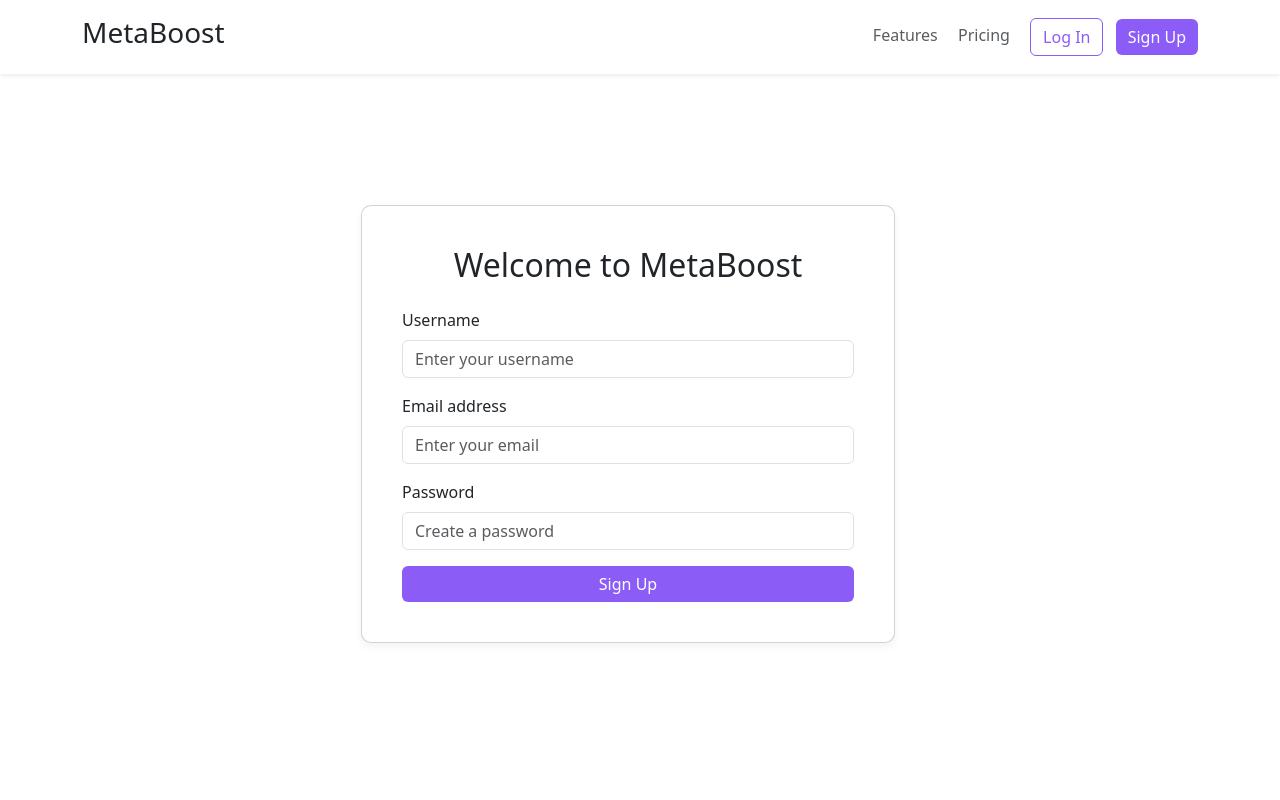
After one commit to KyleSeaford/MetaBoost, a Django app: page /signup/ in a window 1280 px wide. The commit adds this page. Run offline with Django 5.2, Linux system fonts and the light colour scheme.

Commit message:
Update login and signup URLs and templates

```diff
--- /dev/null
+++ b/MetaBoost/templates/signup.html
@@ -0,0 +1,84 @@
+{% load static %}
+
+<!DOCTYPE html>
+<html lang="en">
+    <head>
+        <meta charset="UTF-8">
+        <meta name="viewport" content="width=device-width, initial-scale=1.0">
+        <meta http-equiv="X-UA-Compatible" content="ie=edge">
+        <title>MetaBoost - Sign Up</title>
+        <link rel="icon" href="{% static 'logo.svg' %}" type="image/x-icon">
+        <link href="https://cdn.jsdelivr.net/npm/bootstrap@5.3.0/dist/css/bootstrap.min.css" rel="stylesheet">
+        <style>
+            .bg-purple {
+                background-color: #8B5CF6;
+            }
+            .btn-primary {
+                background-color: #8B5CF6;
+                border: none;
+            }
+            .btn-primary:hover {
+                background-color: #824efa;
+            }
+            .btn-outline-primary {
+                border-color: #8B5CF6;
+                color: #8B5CF6;
+            }
+            .btn-outline-primary:hover {
+                border-color: #8B5CF6;
+                background-color: #824efa;
+                color: white;
+            }
+            .card {
+                border-radius: 10px;
+                box-shadow: 0 4px 8px rgba(0, 0, 0, 0.05);
+            }
+        </style>
+    </head>
+
+    <body class="gradient-bg" style="min-height: 100vh;">
+        <!-- Navbar -->
+        <header class="bg-white shadow-sm py-3" style="position: fixed; width: 100%; z-index: 999;">
+            <div class="container d-flex justify-content-between align-items-center">
+                <h1 class="h3"><a href="/" class="text-decoration-none" style="color: #212529;">MetaBoost</a></h1>
+                <nav>
+                    <a href="/#features" class="text-muted me-3 text-decoration-none">Features</a>
+                    <a href="/#pricing" class="text-muted me-3 text-decoration-none">Pricing</a>
+                    <a href="/login" class="btn btn-outline-primary me-2">Log In</a>
+                    <a href="/signup" class="btn btn-primary">Sign Up</a>
+                </nav>
+            </div>
+        </header>
+
+        <div class="container d-flex align-items-center" style="min-height: 100vh;">
+            <div class="row justify-content-center w-100">
+                <div class="col-md-6 mt-5">
+                    <div class="card p-4">
+                        <div class="card-body">
+                            <h2 class="text-center text-purple mb-4">Welcome to MetaBoost</h2>
+                            <form>
+                                <div class="mb-3">
+                                    <label for="signupName" class="form-label">Username</label>
+                                    <input type="text" class="form-control" id="signupName" placeholder="Enter your username">
+                                </div>
+                                <div class="mb-3">
+                                    <label for="signupEmail" class="form-label">Email address</label>
+                                    <input type="email" class="form-control" id="signupEmail" placeholder="Enter your email">
+                                </div>
+                                <div class="mb-3">
+                                    <label for="signupPassword" class="form-label">Password</label>
+                                    <input type="password" class="form-control" id="signupPassword" placeholder="Create a password">
+                                </div>
+                                <div class="d-grid gap-2">
+                                    <button type="submit" class="btn btn-primary">Sign Up</button>
+                                </div>
+                            </form>
+                        </div>
+                    </div>
+                </div>
+            </div>
+        </div>
+
+        <script src="https://cdn.jsdelivr.net/npm/bootstrap@5.3.0/dist/js/bootstrap.bundle.min.js"></script>
+    </body>
+</html>
--- a/MetaBoost/urls.py
+++ b/MetaBoost/urls.py
@@ -21,5 +21,7 @@ from MetaBoost import views
 
 urlpatterns = [
     path('admin/', admin.site.urls),
-    path('', views.home, name='Home')
+    path('', views.home, name='Home'),
+    path('login/', views.login_view, name='Login'),
+    path('signup/', views.signup_view, name='Signup'),
 ]
--- a/MetaBoost/views.py
+++ b/MetaBoost/views.py
@@ -8,5 +8,43 @@ from django.http import JsonResponse
 from django.views.decorators.csrf import csrf_exempt
 from django.contrib.auth.decorators import login_required
 
+from .forms import LoginForm, SignupForm
+
 def home(request):
     return render(request, 'index.html')
+
+def login_view(request):
+    if request.user.is_authenticated:
+        return HttpResponseRedirect("/")
+
+    if request.method == "POST":
+        login_form = LoginForm(request.POST)
+        if login_form.is_valid():
+            authenticated_user = authenticate(request, username=login_form.cleaned_data.get("username"), password=login_form.cleaned_data.get("password"))
+            if authenticated_user is not None:
+                login(request=request, user=authenticated_user)
+            return HttpResponseRedirect("/")
+
+
+    return render(request, 'login.html')
+
+def signup_view(request):
+    if request.method == "POST":
+        signup_form = SignupForm(request.POST)
+        if signup_form.is_valid():
+            if User.objects.filter(username = signup_form.cleaned_data.get("username")).first():
+                return render(request, 'signup.html')
+
+
+            user = User.objects.create_user(signup_form.cleaned_data.get("username"), password=signup_form.cleaned_data.get("password"))
+
+            authenticated_user = authenticate(request, username=signup_form.cleaned_data.get("username"), password=signup_form.cleaned_data.get("password"))
+            if authenticated_user is not None:
+                login(request=request, user=authenticated_user)
+            return HttpResponseRedirect("/")
+
+    return render(request, 'signup.html')
+
+def signout_view(request):
+    logout(request)
+    return HttpResponseRedirect("/")
```
Also changed, not shown: MetaBoost/forms.py (added, +10 -0 lines), MetaBoost/templates/index.html (+4 -4 lines), MetaBoost/templates/login.html (added, +71 -0 lines).
